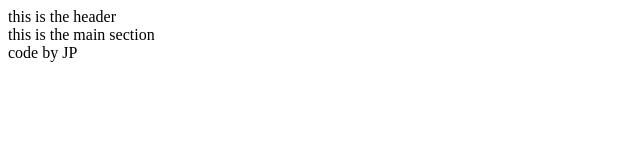
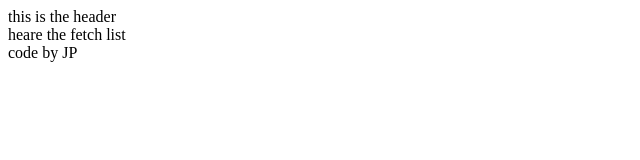
Before and after one commit to dupjpr/quotes, a React (Create React App) app: page / in a window 1280 px wide. Shown: the top 160 px of the page, without its empty margins (0-640 px from the left). Built offline with nearby package versions, Linux system fonts and the light colour scheme.

Commit message:
added the componentes of the app and some types

```diff
--- a/src/components/main/Main.tsx
+++ b/src/components/main/Main.tsx
@@ -1,7 +1,11 @@
-import React from "react";
+import QuoteList from "./QuotesList";
 
-const Main = () => {
-  return <main>this is the main section</main>;
+const Main: React.FC = () => {
+  return (
+    <main>
+      <QuoteList />
+    </main>
+  );
 };
 
 export default Main;
--- /dev/null
+++ b/src/components/main/QuotesList.tsx
@@ -0,0 +1,5 @@
+const QuotesList: React.FC = () => {
+  return <div>heare the fetch list</div>;
+};
+
+export default QuotesList;
```
Also changed, not shown: src/components/main/QuoteForm.tsx (added, +7 -0 lines).
